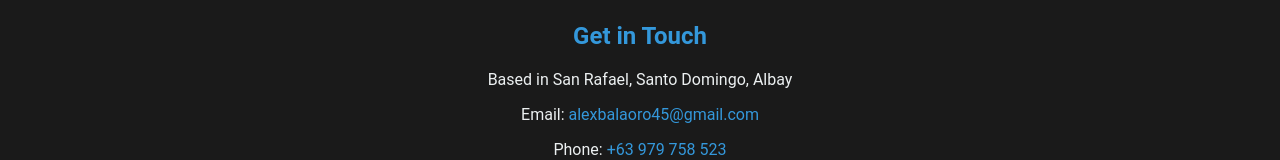
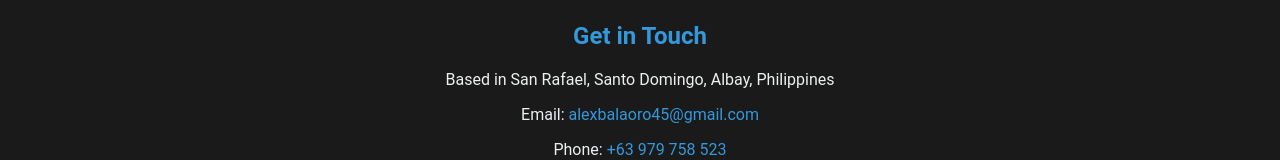
Before and after one commit to Alexgithub1998/myportfolio, a plain HTML site: page index.html in a window 1280 px wide. Shown: the part 1273-1433 px from the top of the page. Drawn offline with Linux system fonts and the light colour scheme.

Commit message:
Update index.html

```diff
--- a/index.html
+++ b/index.html
@@ -232,7 +232,7 @@
 
     <section id="contact" class="contact">
       <h2>Get in Touch</h2>
-      <p>Based in San Rafael, Santo Domingo, Albay</p>
+      <p>Based in San Rafael, Santo Domingo, Albay, Philippines</p>
       <p>Email: <a href="contact.html">alexbalaoro45@gmail.com</a></p>
       <p>Phone: <a href="tel:+63979758523">+63 979 758 523</a></p>
     </section>
```
